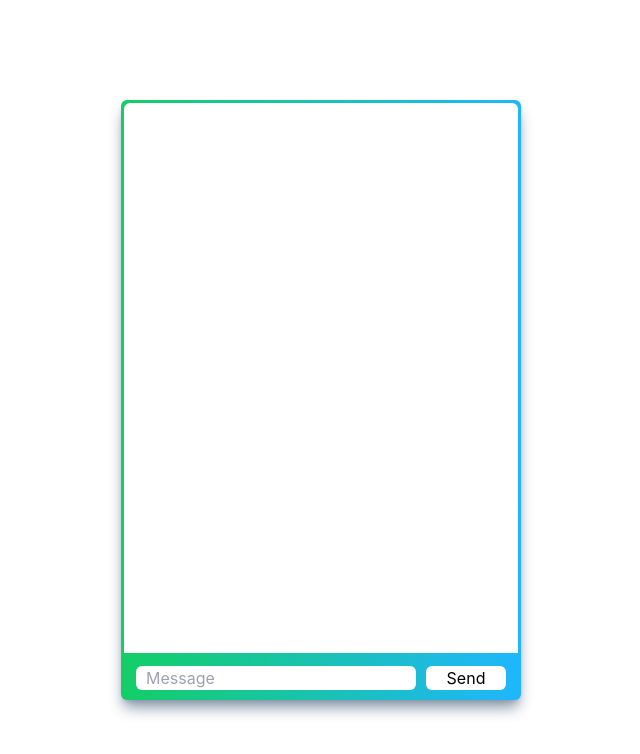
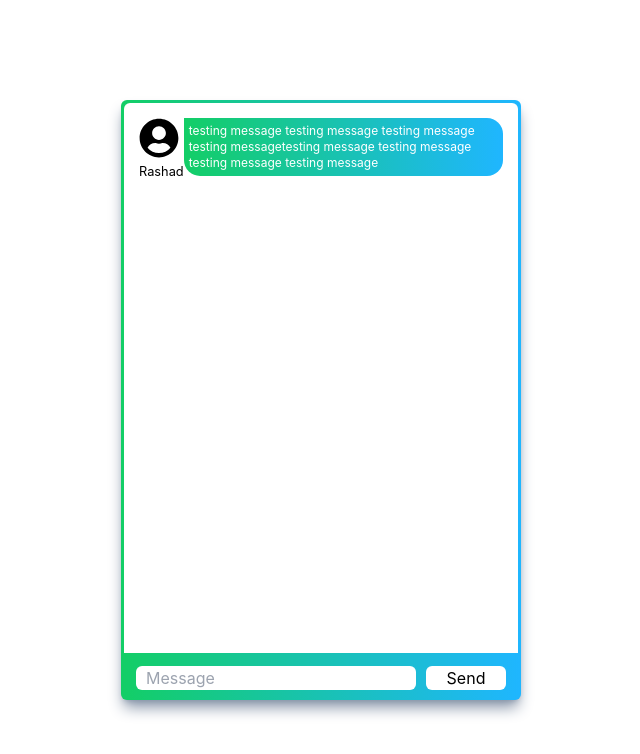
Before and after one commit to Rashad-Muntar/upChat, a React (Create React App) app: page / in a window 1280 px wide. Shown: the top 754 px of the page, without its empty margins (319-959 px from the left). Built offline with nearby package versions, Linux system fonts and the light colour scheme.

Commit message:
implement message card

```diff
--- a/package.json
+++ b/package.json
@@ -11,6 +11,7 @@
     "react": "^18.2.0",
     "react-dom": "^18.2.0",
     "react-firebase-hooks": "^5.0.3",
+    "react-icons": "^4.4.0",
     "react-redux": "^8.0.4",
     "react-scripts": "5.0.1",
     "redux": "^4.2.0",
--- a/src/App.js
+++ b/src/App.js
@@ -1,4 +1,3 @@
-import logo from "./logo.svg";
 import "./App.css";
 import NewChat from "./Components/newChat";
 import ChatList from "./Components/chatList";
--- a/src/Components/chatList.js
+++ b/src/Components/chatList.js
@@ -1,14 +1,19 @@
-import React from 'react'
+import React, { useRef } from "react";
+import Message from "./message";
 
 function ChatList() {
-    const styles = {
-        wrapper: 'bg-white m-[3px] w[100%] h-[93%] rounded-tl-md rounded-tr-md'
-    }
+  const styles = {
+    wrapper: "bg-white m-[3px] w[100%] h-[93%] rounded-tl-md rounded-tr-md p-[15px]",
+  };
+  const scroll = useRef();
   return (
-    <div className={styles.wrapper}>
-
-    </div>
-  )
+    <>
+      <div className={styles.wrapper}>
+        <Message />
+      </div>
+      <span ref={scroll} />
+    </>
+  );
 }
 
-export default ChatList
+export default ChatList;
--- /dev/null
+++ b/src/Components/message.js
@@ -0,0 +1,20 @@
+import React from "react";
+import { FaUserCircle } from "react-icons/fa";
+
+function Message({ name, text }) {
+  const styles = {
+    wrapper: "flex",
+    text: "h-max bg-gradient-to-r from-green to-blue rounded-br-2xl rounded-bl-2xl text-xs rounded-tr-2xl flex p-[5px] text-white items-center"
+  };
+  return (
+    <div className={styles.wrapper}>
+      <div>
+        <FaUserCircle fontSize="40px" />
+        <small>Rashad</small>
+      </div>
+      <div className={styles.text}>testing message testing message testing message testing messagetesting message testing message testing message testing message</div>
+    </div>
+  );
+}
+
+export default Message;
```
Also changed, not shown: 1 other file (tests, documents, lock files or other folders).
